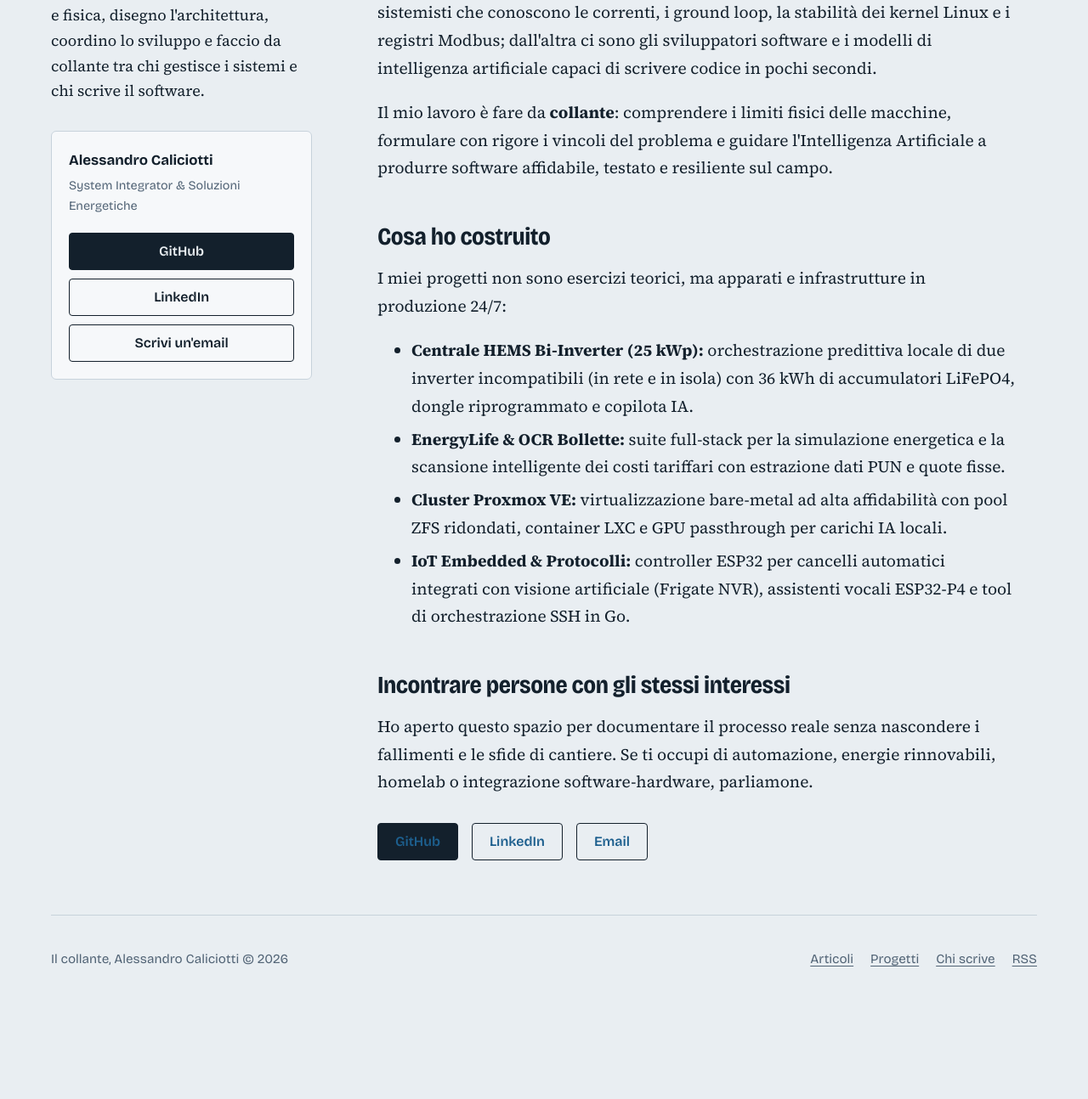
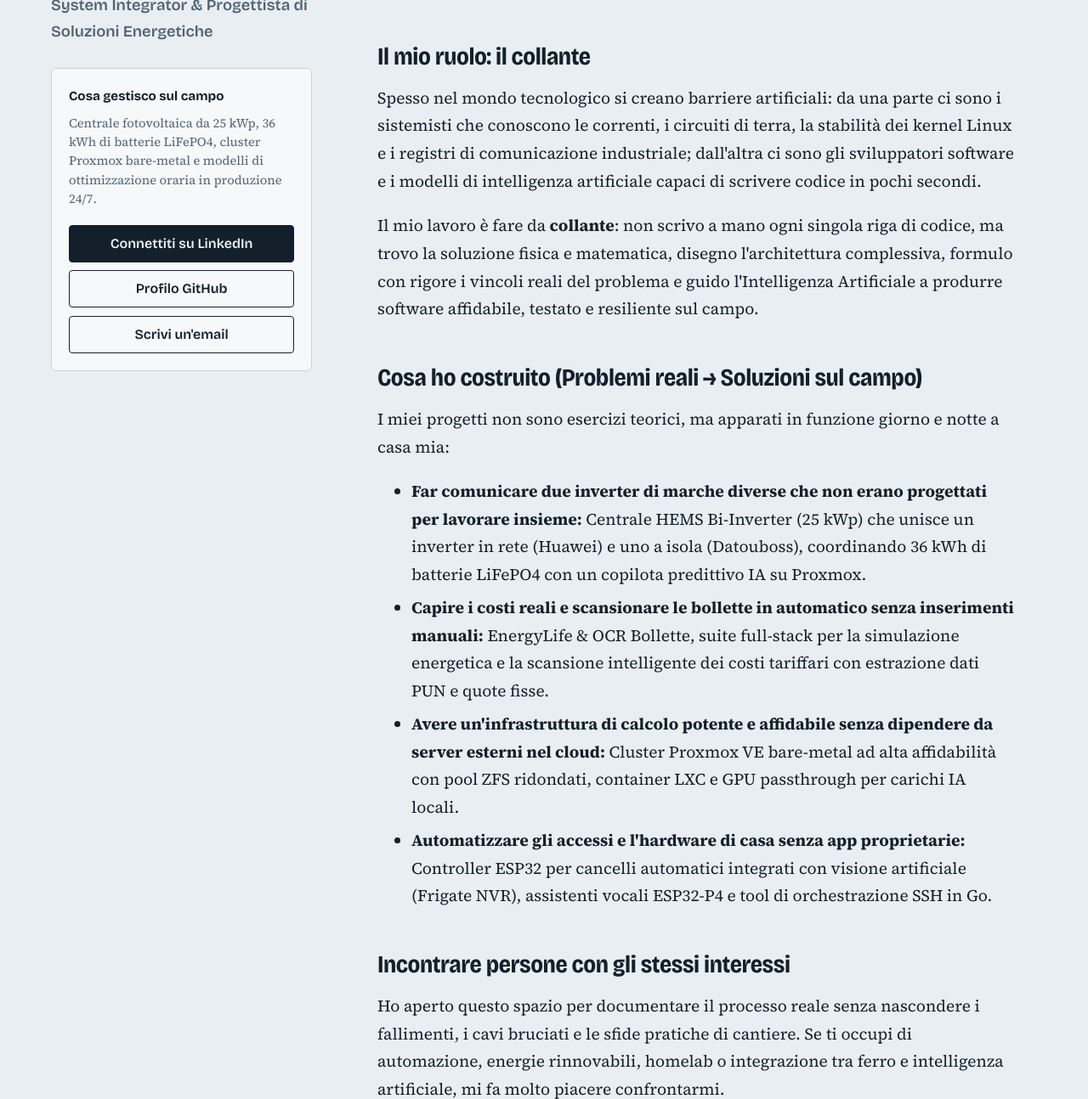
Before and after one commit to RedScorpio83/il-collante, an Astro site: page /about in a window 1280 px wide. Shown: the part 268-1562 px from the top of the page at 85% size. Before the commit the page ends 1457 px from the top, so only its background shows below. Built offline with nearby package versions, Linux system fonts and the light colour scheme; Astro itself is replaced by a stand-in of ours.

Commit message:
Miglioramenti editoriali: bio con fatti, articolo guida in evidenza, hook nei titoli e contatti LinkedIn/RSS

```diff
--- a/src/components/Footer.astro
+++ b/src/components/Footer.astro
@@ -1,5 +1,5 @@
 ---
-import { SITE_BRAND, SITE_AUTHOR } from '../consts';
+import { SITE_BRAND, SITE_AUTHOR, SOCIAL_LINKS } from '../consts';
 const year = new Date().getFullYear();
 ---
 
@@ -9,6 +9,8 @@ const year = new Date().getFullYear();
     <a href="/blog">Articoli</a>
     <a href="/projects">Progetti</a>
     <a href="/about">Chi scrive</a>
+    <a href={SOCIAL_LINKS.linkedin} target="_blank" rel="noopener noreferrer">LinkedIn</a>
+    <a href={SOCIAL_LINKS.github} target="_blank" rel="noopener noreferrer">GitHub</a>
     <a href="/rss.xml">RSS</a>
   </nav>
 </footer>
--- a/src/components/Header.astro
+++ b/src/components/Header.astro
@@ -36,6 +36,7 @@ const currentPath = pathname.replace(/\/$/, '') || '/';
     <a href="/blog" aria-current={currentPath.startsWith('/blog') ? 'page' : undefined}>Articoli</a>
     <a href="/projects" aria-current={currentPath.startsWith('/projects') ? 'page' : undefined}>Progetti</a>
     <a href="/about" aria-current={currentPath.startsWith('/about') ? 'page' : undefined}>Chi scrive</a>
+    <a href="https://www.linkedin.com/in/alessandro-caliciotti" target="_blank" rel="noopener noreferrer">LinkedIn</a>
     <a href="/rss.xml">RSS</a>
   </nav>
 </header>
--- a/src/pages/about.astro
+++ b/src/pages/about.astro
@@ -5,27 +5,29 @@ import { SITE_BRAND, SOCIAL_LINKS } from '../consts';
 
 <BaseLayout
   title={`Chi scrive | ${SITE_BRAND}`}
-  description="Il percorso di Alessandro Caliciotti: sistemista, integratore di hardware e software, e la filosofia del coordinamento con l'Intelligenza Artificiale."
+  description="Alessandro Caliciotti: system integrator, progettista energetico e ponte tra sistemisti e intelligenza artificiale."
 >
   <div class="editorial-layout">
     <aside class="editorial-aside">
       <header class="post-head">
-        <h1>Chi scrive</h1>
-        <p class="lede" style="margin-top: 1.25rem;">
-          Progetto sistemi. Non scrivo ogni riga: trovo la soluzione matematica e fisica, disegno l'architettura, coordino lo sviluppo e faccio da collante tra chi gestisce i sistemi e chi scrive il software.
+        <h1>Alessandro Caliciotti</h1>
+        <p class="lede" style="margin-top: 0.75rem; font-size: 1.15rem; color: var(--muted); font-family: var(--f-display); font-weight: 600;">
+          System Integrator & Progettista di Soluzioni Energetiche
         </p>
       </header>
 
-      <div style="margin-top: 2rem; padding: 1.25rem; background: var(--surface); border: 1px solid var(--rule); border-radius: var(--radius);">
-        <strong style="display: block; font-family: var(--f-display); font-size: 1.05rem; color: var(--ink);">Alessandro Caliciotti</strong>
-        <span style="display: block; font-family: var(--f-display); font-size: 0.9rem; color: var(--muted); margin-top: 0.25rem;">System Integrator & Soluzioni Energetiche</span>
+      <div style="margin-top: 1.75rem; padding: 1.25rem; background: var(--surface); border: 1px solid var(--rule); border-radius: var(--radius);">
+        <strong style="display: block; font-family: var(--f-display); font-size: 0.95rem; color: var(--ink);">Cosa gestisco sul campo</strong>
+        <p style="margin: 0.5rem 0 1.25rem; font-size: 0.92rem; line-height: 1.5; color: var(--muted);">
+          Centrale fotovoltaica da 25 kWp, 36 kWh di batterie LiFePO4, cluster Proxmox bare-metal e modelli di ottimizzazione oraria in produzione 24/7.
+        </p>
 
-        <div style="margin-top: 1.25rem; display: flex; flex-direction: column; gap: 0.6rem;">
-          <a class="btn" href={SOCIAL_LINKS.github} target="_blank" rel="noopener noreferrer">
-            GitHub
+        <div style="display: flex; flex-direction: column; gap: 0.6rem;">
+          <a class="btn" href={SOCIAL_LINKS.linkedin} target="_blank" rel="noopener noreferrer">
+            Connettiti su LinkedIn
           </a>
-          <a class="btn btn--ghost" href={SOCIAL_LINKS.linkedin} target="_blank" rel="noopener noreferrer">
-            LinkedIn
+          <a class="btn btn--ghost" href={SOCIAL_LINKS.github} target="_blank" rel="noopener noreferrer">
+            Profilo GitHub
           </a>
           <a class="btn btn--ghost" href={SOCIAL_LINKS.email}>
             Scrivi un'email
@@ -36,47 +38,54 @@ import { SITE_BRAND, SOCIAL_LINKS } from '../consts';
 
     <div class="editorial-main">
       <div class="prose">
+        <p class="lede" style="font-size: 1.3rem; line-height: 1.6; margin-bottom: 2rem;">
+          Sono Alessandro Caliciotti. Da oltre vent'anni lavoro sul campo con hardware, reti e sistemi operativi. Oggi progetto e gestisco architetture energetiche complesse, integrando inverter solari, batterie stazionarie, microcontrollori e modelli di intelligenza artificiale che ottimizzano i consumi in tempo reale.
+        </p>
+
         <h2>Il mio ruolo: il collante</h2>
         <p>
-          Spesso nel mondo tecnologico si creano barriere artificiali: da una parte ci sono i sistemisti che conoscono le correnti, i ground loop, la stabilità dei kernel Linux e i registri Modbus; dall'altra ci sono gli sviluppatori software e i modelli di intelligenza artificiale capaci di scrivere codice in pochi secondi.
+          Spesso nel mondo tecnologico si creano barriere artificiali: da una parte ci sono i sistemisti che conoscono le correnti, i circuiti di terra, la stabilità dei kernel Linux e i registri di comunicazione industriale; dall'altra ci sono gli sviluppatori software e i modelli di intelligenza artificiale capaci di scrivere codice in pochi secondi.
         </p>
         <p>
-          Il mio lavoro è fare da <strong>collante</strong>: comprendere i limiti fisici delle macchine, formulare con rigore i vincoli del problema e guidare l'Intelligenza Artificiale a produrre software affidabile, testato e resiliente sul campo.
+          Il mio lavoro è fare da <strong>collante</strong>: non scrivo a mano ogni singola riga di codice, ma trovo la soluzione fisica e matematica, disegno l'architettura complessiva, formulo con rigore i vincoli reali del problema e guido l'Intelligenza Artificiale a produrre software affidabile, testato e resiliente sul campo.
         </p>
 
-        <h2>Cosa ho costruito</h2>
+        <h2>Cosa ho costruito (Problemi reali &rarr; Soluzioni sul campo)</h2>
         <p>
-          I miei progetti non sono esercizi teorici, ma apparati e infrastrutture in produzione 24/7:
+          I miei progetti non sono esercizi teorici, ma apparati in funzione giorno e notte a casa mia:
         </p>
         <ul>
           <li>
-            <strong>Centrale HEMS Bi-Inverter (25 kWp):</strong> orchestrazione predittiva locale di due inverter incompatibili (in rete e in isola) con 36 kWh di accumulatori LiFePO4, dongle riprogrammato e copilota IA.
+            <strong>Far comunicare due inverter di marche diverse che non erano progettati per lavorare insieme:</strong> Centrale HEMS Bi-Inverter (25 kWp) che unisce un inverter in rete (Huawei) e uno a isola (Datouboss), coordinando 36 kWh di batterie LiFePO4 con un copilota predittivo IA su Proxmox.
           </li>
           <li>
-            <strong>EnergyLife & OCR Bollette:</strong> suite full-stack per la simulazione energetica e la scansione intelligente dei costi tariffari con estrazione dati PUN e quote fisse.
+            <strong>Capire i costi reali e scansionare le bollette in automatico senza inserimenti manuali:</strong> EnergyLife & OCR Bollette, suite full-stack per la simulazione energetica e la scansione intelligente dei costi tariffari con estrazione dati PUN e quote fisse.
           </li>
           <li>
-            <strong>Cluster Proxmox VE:</strong> virtualizzazione bare-metal ad alta affidabilità con pool ZFS ridondati, container LXC e GPU passthrough per carichi IA locali.
+            <strong>Avere un'infrastruttura di calcolo potente e affidabile senza dipendere da server esterni nel cloud:</strong> Cluster Proxmox VE bare-metal ad alta affidabilità con pool ZFS ridondati, container LXC e GPU passthrough per carichi IA locali.
           </li>
           <li>
-            <strong>IoT Embedded & Protocolli:</strong> controller ESP32 per cancelli automatici integrati con visione artificiale (Frigate NVR), assistenti vocali ESP32-P4 e tool di orchestrazione SSH in Go.
+            <strong>Automatizzare gli accessi e l'hardware di casa senza app proprietarie:</strong> Controller ESP32 per cancelli automatici integrati con visione artificiale (Frigate NVR), assistenti vocali ESP32-P4 e tool di orchestrazione SSH in Go.
           </li>
         </ul>
 
         <h2>Incontrare persone con gli stessi interessi</h2>
         <p>
-          Ho aperto questo spazio per documentare il processo reale senza nascondere i fallimenti e le sfide di cantiere. Se ti occupi di automazione, energie rinnovabili, homelab o integrazione software-hardware, parliamone.
+          Ho aperto questo spazio per documentare il processo reale senza nascondere i fallimenti, i cavi bruciati e le sfide pratiche di cantiere. Se ti occupi di automazione, energie rinnovabili, homelab o integrazione tra ferro e intelligenza artificiale, mi fa molto piacere confrontarmi.
+        </p>
+        <p>
+          Puoi scrivermi direttamente via email a <a href={SOCIAL_LINKS.email}>alessandro.caliciotti@gmail.com</a> oppure contattarmi su <a href={SOCIAL_LINKS.linkedin} target="_blank" rel="noopener noreferrer">LinkedIn</a>: rispondo sempre volentieri a chi condivide queste passioni tecniche.
         </p>
 
         <div class="about-links" style="margin-top: 2rem;">
-          <a class="btn" href={SOCIAL_LINKS.github} target="_blank" rel="noopener noreferrer">
-            GitHub
-          </a>
-          <a class="btn btn--ghost" href={SOCIAL_LINKS.linkedin} target="_blank" rel="noopener noreferrer">
-            LinkedIn
+          <a class="btn" href={SOCIAL_LINKS.linkedin} target="_blank" rel="noopener noreferrer">
+            Parliamone su LinkedIn
           </a>
           <a class="btn btn--ghost" href={SOCIAL_LINKS.email}>
-            Email
+            Invia un'email
+          </a>
+          <a class="btn btn--ghost" href={SOCIAL_LINKS.github} target="_blank" rel="noopener noreferrer">
+            GitHub
           </a>
         </div>
       </div>
```
Also changed, not shown: src/components/SubscribeBox.astro (+12 -3 lines), src/content/blog/centrale-solare-hems-bi-inverter.md (+6 -2 lines), src/content/blog/fantascienza-decisionale-hems-co-ottimizzazione-4-batterie.md (+8 -4 lines), src/pages/index.astro (+16 -7 lines).
